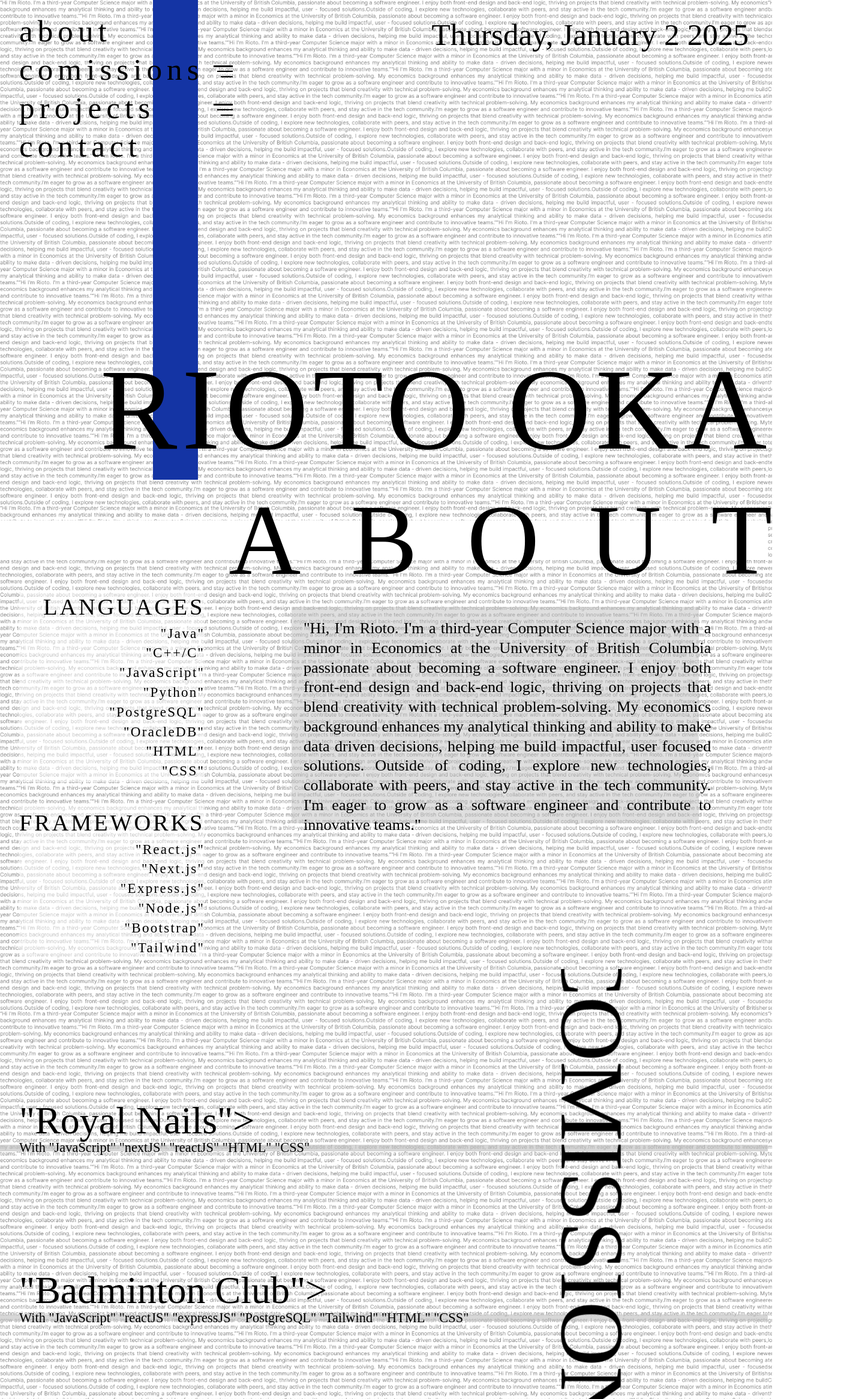
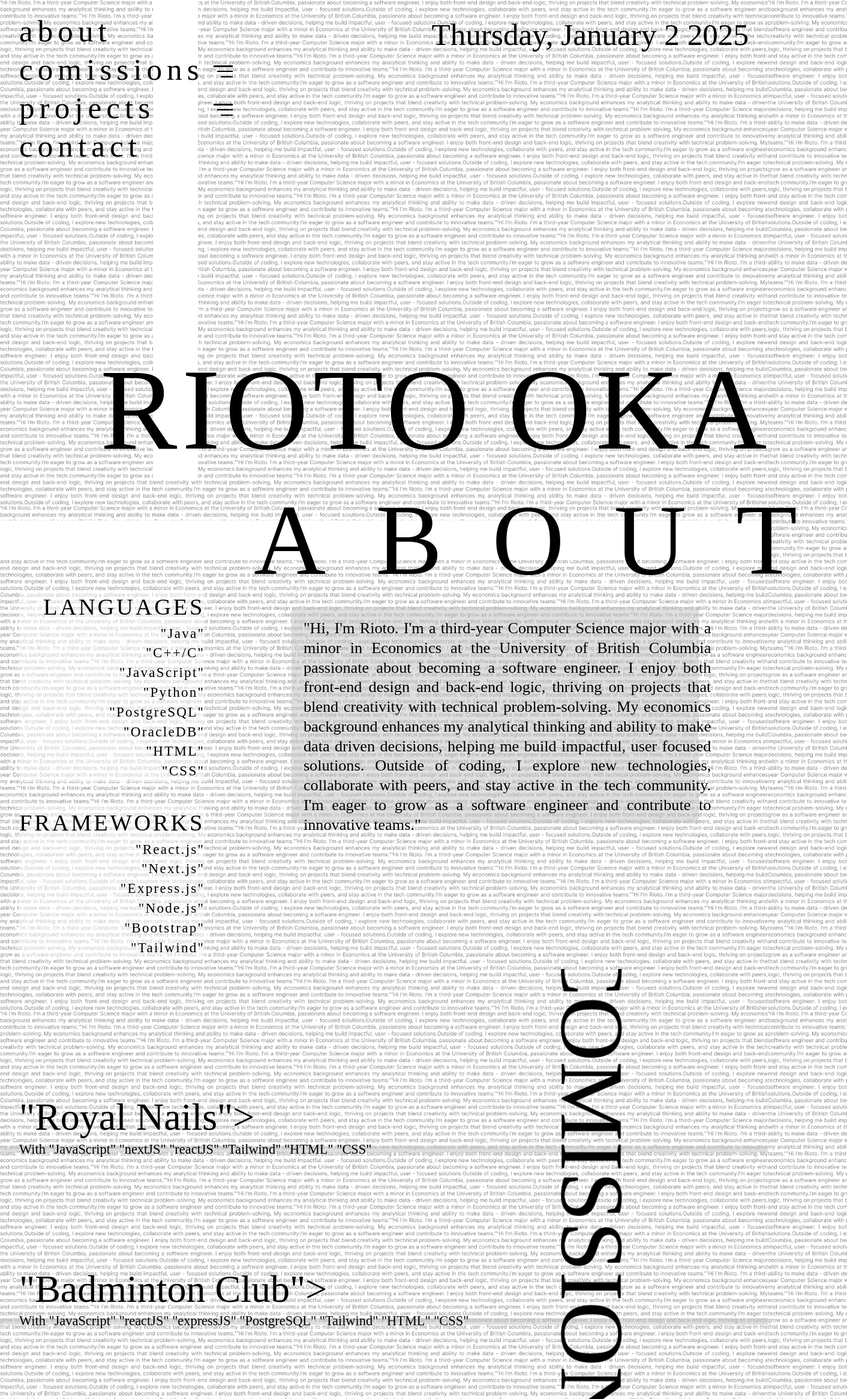
Before and after one commit to okarioto/rioto-oka, a Next.js app: page / in a window 1280 px wide. Shown: the top 2333 px of the page at 60% size, 1412 px wide, since content can reach past the window. Built offline with nearby package versions, Linux system fonts and the light colour scheme; a web font is replaced by a local one.

Commit message:
change strip colors

```diff
--- a/components/desktop_components/DesktopAbout.js
+++ b/components/desktop_components/DesktopAbout.js
@@ -42,7 +42,9 @@ export default function DesktopAbout() {
                     <div ref={titleLineRef} className="flex items-center justify-center">
                         <hr className="h-[calc(0.4*13vw)] bg-thickmain absolute right-0 -z-10 duration-1000 border-0"
                             style={{ width: isTitleLineInView ? "100vw" : "0" }} />
-                        <h2 className="font-main text-[13vw] tracking-[calc(0.5*13vw)] w-full leading-none text-center after:content-['T'] after:tracking-[0]">ABOU</h2>
+                        <h2 className="font-main text-[13vw] tracking-[calc(0.5*13vw)] w-full leading-none text-center -mr-[calc(0.5*13vw)]">
+                            ABOUT
+                            </h2>
                     </div>
 
                     <div ref={aboutmeRef} className="w-[75%] relative right-[1%] bottom-[1%]  bg-[#c0c0c080] mt-7 duration-700"
--- a/components/desktop_components/bits_and_pieces/Desktop_Comission_Item.js
+++ b/components/desktop_components/bits_and_pieces/Desktop_Comission_Item.js
@@ -25,7 +25,7 @@ export default function DesktopComissionItem({ title, techs, idx }) {
             <p className="font-main text-[1vw] absolute left-1/2 opacity-0 group-hover:opacity-100 duration-300">click to see more</p>
                 <h2 className="ml-[4rem] font-main text-[5vw] tracking-[0rem] w-full leading-tight text-left capitalize group-hover:opacity-40 duration-300">{`"${title}">`}</h2>
             </Link>
-            <div className="flex items-center h-[calc(0.5*1.75vw)] -ml-[4rem]  bg-thin duration-[1500ms]"
+            <div className="flex items-center h-[calc(0.5*1.75vw)] -ml-[4rem]  bg-thin duration-[1500ms] mt-2"
             style={{width: isInView ? "120vw" : "0"}}>
                 <p className="font-main text-[1.75vw]  font-extralight ml-[4rem] text-nowrap">
                     With
--- a/components/desktop_components/bits_and_pieces/Desktop_Project_Item.js
+++ b/components/desktop_components/bits_and_pieces/Desktop_Project_Item.js
@@ -26,7 +26,7 @@ export default function DesktopProjectItem({ title, techs, idx }) {
                 <h2 className=" -ml-[4rem] font-main text-[5vw] tracking-[0rem] leading-tight text-right capitalize w-full group-hover:opacity-20 duration-300">{`<"${title}"`}</h2>
             </Link>
 
-            <div className="flex items-center justify-end self-end h-[calc(0.5*1.75vw)] -mr-[3vw]  bg-thin  duration-[1500ms] -z-20"
+            <div className="flex items-center justify-end self-end h-[calc(0.5*1.75vw)] -mr-[3vw]  bg-thin  duration-[1500ms] -z-20 mt-2"
                 style={{ width: isInView ? "103vw" : "0" }}>
                 <p className="font-main text-[1.75vw]  font-extralight mr-[3vw] text-nowrap">
                     With {techs.map((tech) => {
--- a/tailwind.config.mjs
+++ b/tailwind.config.mjs
@@ -13,8 +13,8 @@ export default {
       colors: {
         background: "var(--background)",
         foreground: "var(--foreground)",
-        thin: "#c0c0c0a0",
-        vertical: "#1434A4",
+        thin: "#c0c0c080",
+        vertical: "#fff",
         thickmain: "#fff",
         thicksub: "#fff",
       },
--- a/utils/comission_list.js
+++ b/utils/comission_list.js
@@ -3,7 +3,7 @@ const royal_nails = {
     link: "https://royal-nails.vercel.app",
     bullets: ["Developed a fully responsive webpage for a local nail salon business using Next.js, JavaScript, HTML, and CSS, featuring a contact page and optimized for seamless performance across devices.",
         "Designed reusable React components to maintain consistency and improve development efficiency, while ensuring smooth user experience on mobile and desktop views.", "Overcame challenges in optimizing responsiveness through raw CSS and enhanced performance and SEO using Next.js features like server-side rendering (SSR)." ],
-    techs: ["JavaScript", "nextJS", "reactJS",  "HTML", "CSS"]
+    techs: ["JavaScript", "nextJS", "reactJS", "Tailwind", "HTML", "CSS"]
 }
 const badminton_club = {
     title: "badminton club", link: "https://github.com/Dom4489/UBC-BC-APP-",
```
Also changed, not shown: public/bg.png (renamed from public/background.png).
